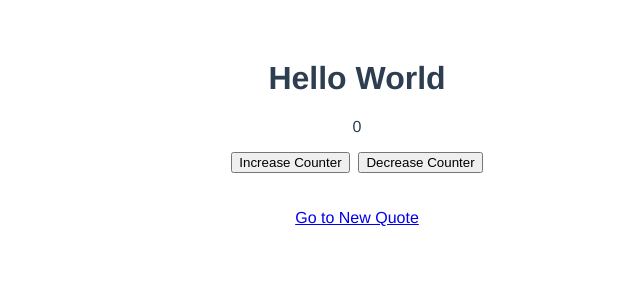
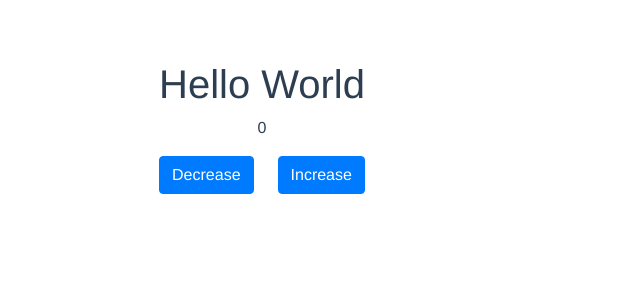
Before and after one commit to wambuinjoroge/quotes-app, a Vue app: page /hello in a window 1280 px wide. Shown: the top 300 px of the page, without its empty margins (283-923 px from the left). Built offline with nearby package versions, Linux system fonts and the light colour scheme.

Commit message:
added bootstrap to the project

```diff
--- a/public/index.html
+++ b/public/index.html
@@ -5,6 +5,7 @@
     <meta http-equiv="X-UA-Compatible" content="IE=edge">
     <meta name="viewport" content="width=device-width,initial-scale=1.0">
     <link rel="icon" href="<%= BASE_URL %>favicon.ico">
+    <link rel="stylesheet" href="https://stackpath.bootstrapcdn.com/bootstrap/4.3.1/css/bootstrap.min.css" integrity="sha384-ggOyR0iXCbMQv3Xipma34MD+dH/1fQ784/j6cY/iJTQUOhcWr7x9JvoRxT2MZw1T" crossorigin="anonymous">
     <title>app-quotes</title>
   </head>
   <body>
--- a/src/components/HelloWorld.vue
+++ b/src/components/HelloWorld.vue
@@ -1,14 +1,32 @@
 <template>
-  <div class="hello">
-    <h1>{{ message.sayHello }}</h1>
-    <p>{{count}}</p>
-    <button @click="increment">Increase Counter</button>&nbsp;
-    <button @click="decrement">Decrease Counter</button>
-    <br>
-    <br>
-    <br>
-    <router-link :to="{name:'NewQuote'}">Go to New Quote</router-link>
-<!--    <button @click="newQuote">Go to New Quote</button>-->
+
+  <div class="container">
+    <div class="row justify-content-start">
+     <div class="col-md-6 offset-md-2">
+       <h1>{{ message.sayHello }}</h1>
+       <p>{{count}}</p>
+       <button class="btn btn-primary mr-4" @click="decrement">Decrease</button>
+       <button class="btn btn-primary" @click="increment">Increase</button>
+     </div>
+    </div>
+<!--    <div class="row">-->
+<!--      <div class="col-md-3">-->
+<!--        <p>{{count}}</p>-->
+<!--      </div>-->
+<!--    </div>-->
+<!--    <div class="row">-->
+<!--      <div class="col-md-6">-->
+<!--        <button class="btn btn-primary" @click="increment">Increase</button>&nbsp;-->
+<!--      </div>-->
+<!--      <div class="col-md-6">-->
+<!--        <button class="btn btn-primary" @click="decrement">Decrease</button>-->
+<!--      </div>-->
+<!--    </div>-->
+<!--    <div class="row">-->
+<!--      <div class="col-md-3">-->
+<!--        <router-link :to="{name:'NewQuote'}">Go to New Quote</router-link>-->
+<!--      </div>-->
+<!--    </div>-->
   </div>
 </template>
 
--- a/src/components/NewQuote.vue
+++ b/src/components/NewQuote.vue
@@ -4,7 +4,7 @@
         <br>
         <br>
         <br>
-        <router-link :to="{name:'HelloWorld'}">Back to Hello</router-link>
+        <router-link :to="{name:'HelloWorld'}">Back to Hello World</router-link>
     </div>
 </template>
 
```
